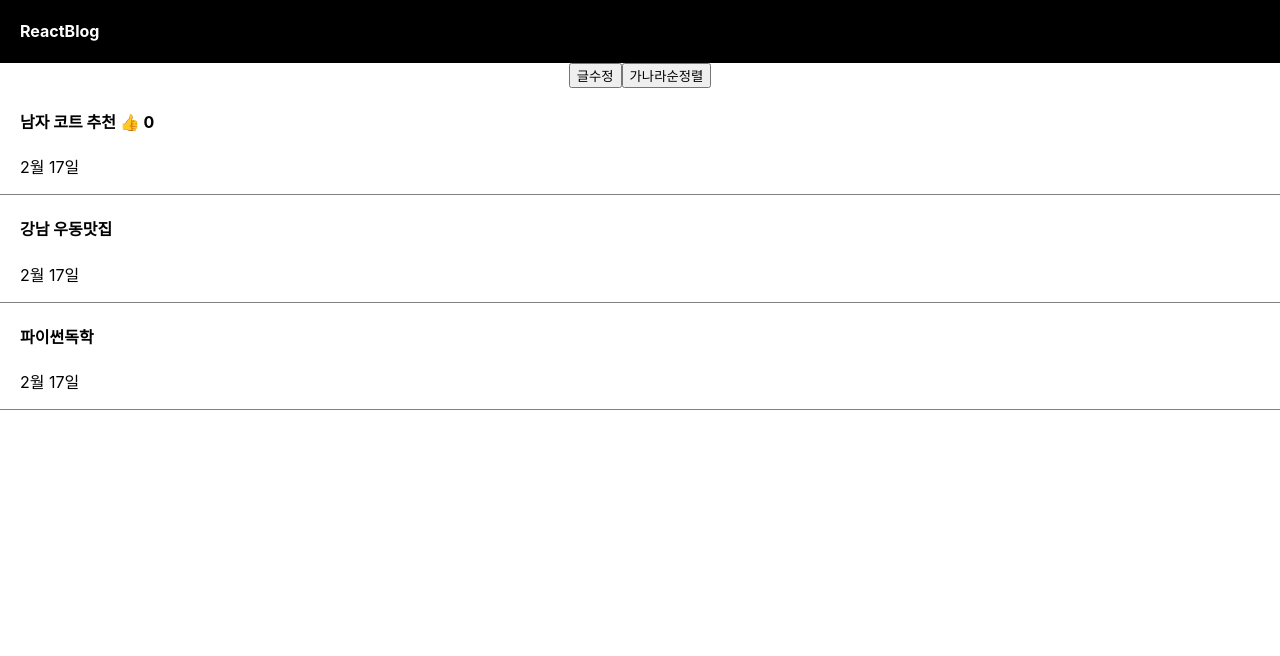
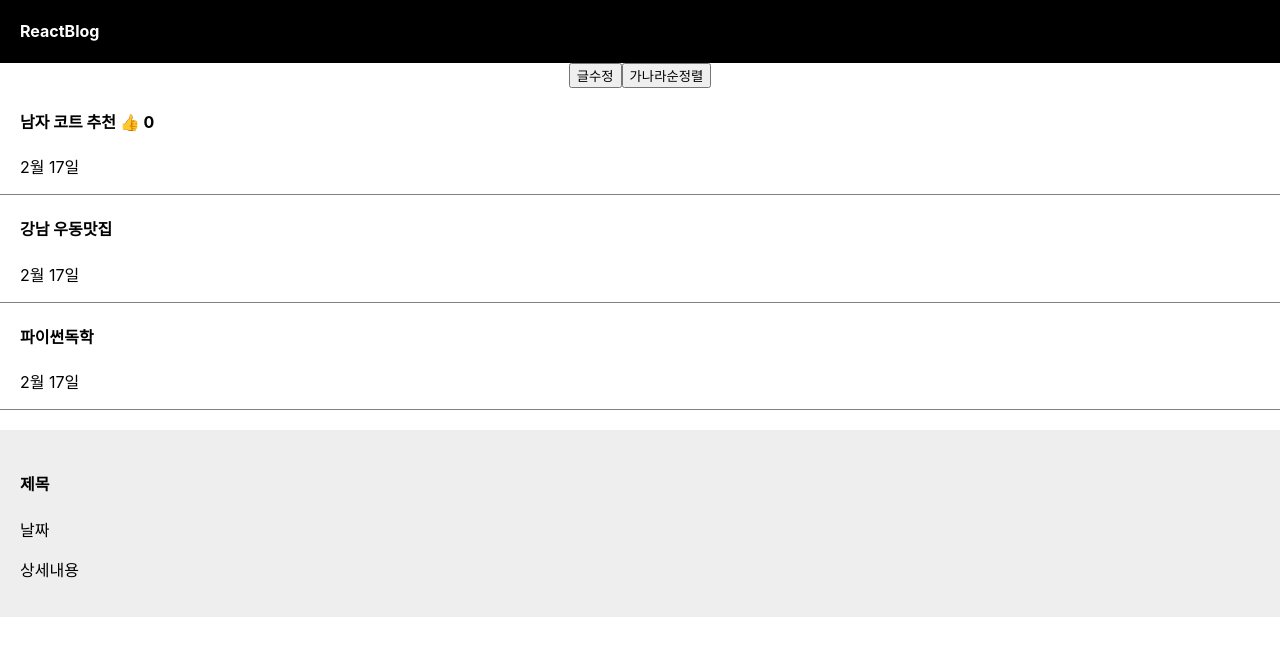
Before and after one commit to JaeHyunYu/React_Blog, a React (Create React App) app: page / in a window 1280 px wide. Shown: the top 656 px of the page. Built offline with nearby package versions, Linux system fonts and the light colour scheme.

Commit message:
Component

```diff
--- a/src/App.css
+++ b/src/App.css
@@ -19,6 +19,13 @@
 .App-logo {
   height: 40vmin;
   pointer-events: none;
+}
+
+.modal{
+  margin-top:20px;
+  padding:20px;
+  background: #eee;
+  text-align: left;
 }
 
 @media (prefers-reduced-motion: no-preference) {
--- a/src/App.js
+++ b/src/App.js
@@ -43,8 +43,20 @@
        <p>2월 17일</p>
      </div>
 
+  <Modal></Modal>
+
     </div>
   );
 }
 
+function Modal(){
+  return (
+    <div className='modal'>
+    <h4>제목</h4>
+    <p>날짜</p>
+    <p>상세내용</p>
+   </div>
+  )
+}
+
 export default App;
```
